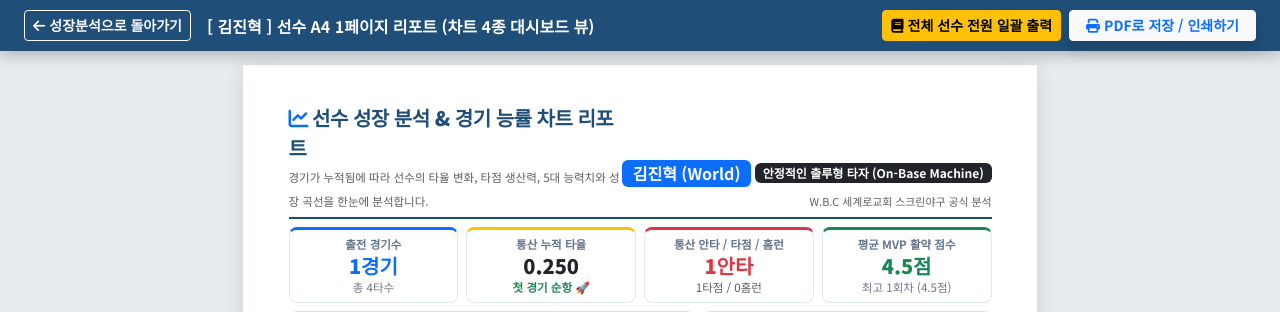
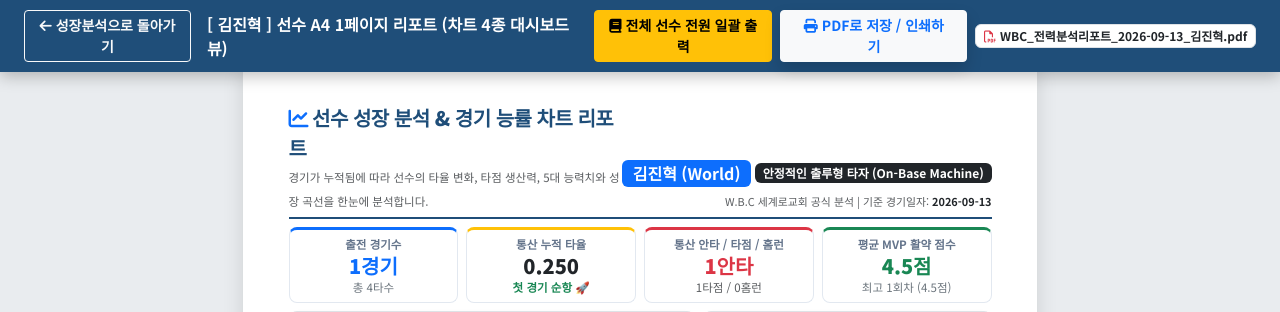
Before and after one commit to Irum725/WBC, a Flask app: page /report/player/1 in a window 1280 px wide. Shown: the top 312 px of the page. Run offline with Flask 3, Linux system fonts and the light colour scheme; data comes from the database, SQL or seed files in the repository.

Commit message:
feat: include game date in PDF report filename and header display

```diff
--- a/app.py
+++ b/app.py
@@ -1072,19 +1072,25 @@ def report_player(pid):
     if not data:
         flash('선수를 찾을 수 없습니다.', 'danger')
         return redirect(url_for('analytics_page'))
-    return render_template('report_player.html', reports=[data], is_single=True, fmt_date=fmt_date)
+    last_game_date = data['timeline'][-1]['game_date'] if data['timeline'] else date.today().strftime('%Y-%m-%d')
+    pname = data['player']['name']
+    doc_title = f"WBC_전력분석리포트_{last_game_date}_{pname}"
+    return render_template('report_player.html', reports=[data], is_single=True, doc_title=doc_title, last_game_date=last_game_date, fmt_date=fmt_date)
 
 @app.route('/report/all')
 def report_all():
     conn = get_db()
     players = conn.execute('SELECT id FROM players WHERE is_active=1 ORDER BY team, name').fetchall()
+    latest_game = conn.execute('SELECT game_date FROM games ORDER BY game_date DESC, id DESC LIMIT 1').fetchone()
     conn.close()
+    last_game_date = latest_game['game_date'] if latest_game else date.today().strftime('%Y-%m-%d')
     reports = []
     for p in players:
         d = get_player_report_data(p['id'])
         if d and d['total_games'] > 0:
             reports.append(d)
-    return render_template('report_player.html', reports=reports, is_single=False, fmt_date=fmt_date)
+    doc_title = f"WBC_전체선수_전력분석리포트_{last_game_date}"
+    return render_template('report_player.html', reports=reports, is_single=False, doc_title=doc_title, last_game_date=last_game_date, fmt_date=fmt_date)
 
 if __name__ == '__main__':
     init_db()
--- a/templates/report_player.html
+++ b/templates/report_player.html
@@ -3,7 +3,7 @@
 <head>
     <meta charset="UTF-8">
     <meta name="viewport" content="width=device-width, initial-scale=1.0">
-    <title>W.B.C 선수 성장 분석 & 경기 능률 리포트</title>
+    <title>{{ doc_title or 'WBC_전력분석리포트' }}</title>
     <!-- Bootstrap 5.3 -->
     <link href="https://cdn.jsdelivr.net/npm/bootstrap@5.3.0/dist/css/bootstrap.min.css" rel="stylesheet">
     <!-- FontAwesome 6.4 -->
@@ -226,9 +226,12 @@
                 <i class="fa-solid fa-book me-1"></i>전체 선수 전원 일괄 출력
             </a>
             {% endif %}
-            <button class="btn btn-light btn-sm fw-bold text-primary px-3 shadow" onclick="window.print()">
+            <button class="btn btn-light btn-sm fw-bold text-primary px-3 shadow" onclick="window.print()" title="브라우저에서 'PDF로 저장'을 누르면 '{{ doc_title }}.pdf' 파일로 자동 저장됩니다.">
                 <i class="fa-solid fa-print me-1"></i>PDF로 저장 / 인쇄하기
             </button>
+            <span class="badge bg-white text-dark small border d-none d-lg-inline-block">
+                <i class="fa-regular fa-file-pdf text-danger me-1"></i>{{ doc_title }}.pdf
+            </span>
         </div>
     </div>
 
@@ -256,7 +259,7 @@
                             </span>
                             <span class="badge bg-dark small">{{ rep.style_title }}</span>
                         </div>
-                        <small class="text-muted" style="font-size: 0.68rem;">W.B.C 세계로교회 스크린야구 공식 분석</small>
+                        <small class="text-muted" style="font-size: 0.68rem;">W.B.C 세계로교회 공식 분석 | 기준 경기일자: <strong class="text-dark">{{ last_game_date }}</strong></small>
                     </div>
                 </div>
 
```
Also changed, not shown: 1 other file.
